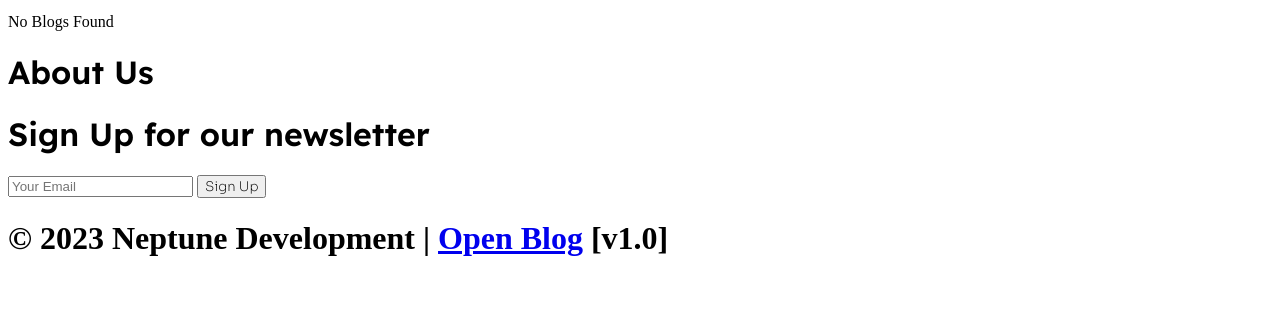
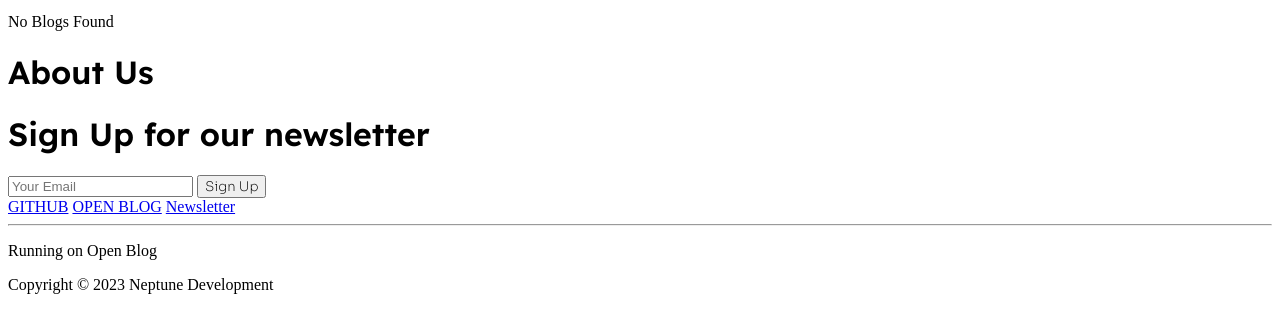
Before and after one commit to NeptuneDevelopment-IN/OpenBlog, a PHP site: page /Themes/Default/pages/home.php in a window 1280 px wide. Shown: the part 205-538 px from the top of the page. Run offline with PHP 8.4, Linux system fonts and the light colour scheme; data that the repository does not hold is empty.

Commit message:
Some More Changes

```diff
--- a/Themes/Default/components/footer.php
+++ b/Themes/Default/components/footer.php
@@ -6,14 +6,18 @@ $website_description = $config->getConfig()['website_description'];
 
 ?>
 <footer class="sticky top-[100vh] w-full pt-6 drop-shadow-xl">
-    <div class="bg-gray-300">
-        <div class="grid grid-cols-1 md:grid-cols-5">
-            <div class="p-3">
-                <h1 class="col-span-3 font-bold text-2xl text-center md:text-left"><?php echo $website_name ?></h1>
-                <p class="text-base text-center md:text-left"><?php echo $website_description ?></p>
-            </div>
+    <div class="flex items-center justify-center bg-[#E6F1EA]">
+    <div class="flex flex-col">
+        <div class="flex mt-12 mb-12 flex-row justify-between">
+            <a href="https://github.com/NeptuneDevelopment-IN" class=" px-2 md:block cursor-pointer text-gray-800 hover:text-green-500 uppercase">GITHUB</a>
+            <a href="https://github.com/NeptuneDevelopment-IN/OpenBlog" class=" px-2 md:block cursor-pointer text-gray-800 hover:text-green-500 uppercase">OPEN BLOG</a>
+            <a href="/" class=" px-2 md:block cursor-pointer text-gray-800 hover:text-green-500 uppercase">Newsletter</a>
         </div>
-        <h1 class="text-center py-3 font-bold">&copy; 2023 Neptune Development | <a href="https://github.com/NeptuneDevelopment-IN/OpenBlog" class="underline">Open Blog</a> [v1.0]</h1>
-
+        <hr class="border-gray-600"/>
+        <div class="my-8">
+            <p class="w-full text-center text-gray-800">Running on Open Blog</p>
+            <p class="w-full text-center text-gray-800">Copyright © 2023 Neptune Development</p>
+        </div>
+    </div>
     </div>
 </footer>
```
